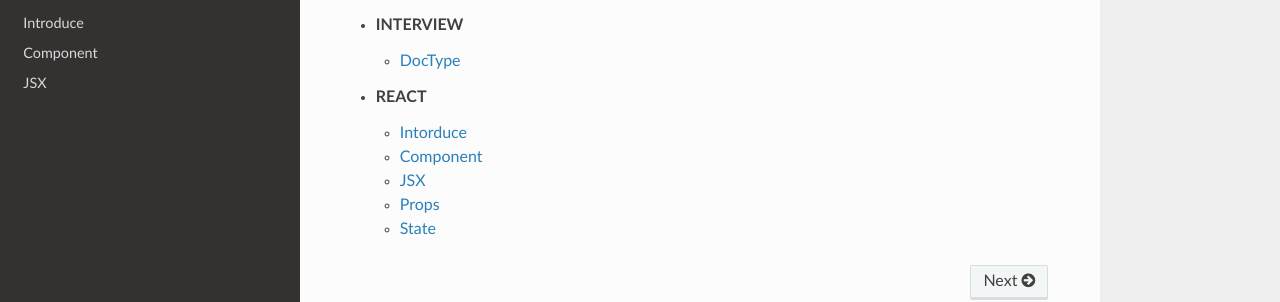
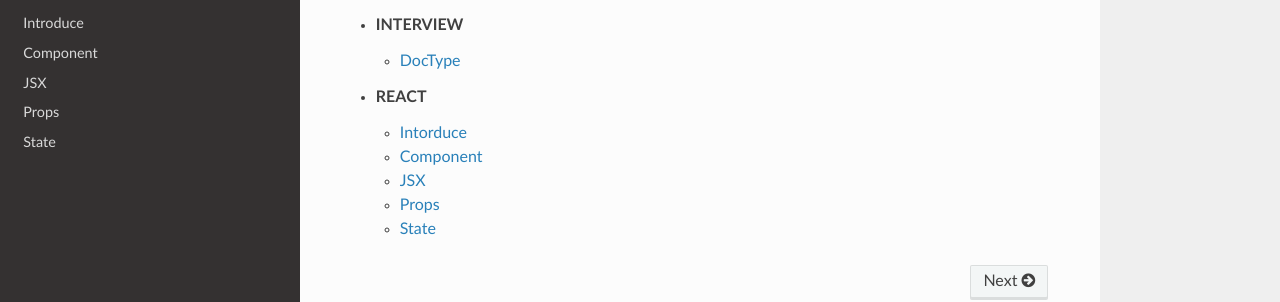
Before and after one commit to hangem422/study, an MkDocs documentation site: the page built from docs/README.md, in a window 1280 px wide. Shown: the part 275-577 px from the top of the page. Built offline with MkDocs 1.6.1, drawn with Linux system fonts in a browser that asks for light colours; nearby versions of some CDN libraries; old or Windows-style settings are respelled for this version of MkDocs.

Commit message:
Add react/props and react/state in menu.

```diff
--- a/mkdocs.yml
+++ b/mkdocs.yml
@@ -9,3 +9,5 @@ pages:
       - "Introduce": "react/about.md"
       - "Component": "react/component.md"
       - "JSX": "react/jsx.md"
+      - "Props": "react/props.md"
+      - "State": "react/state.md"
```
